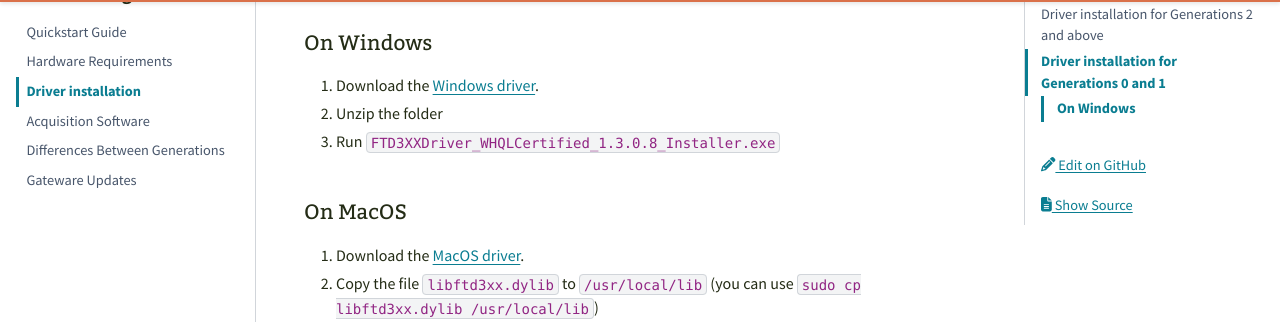
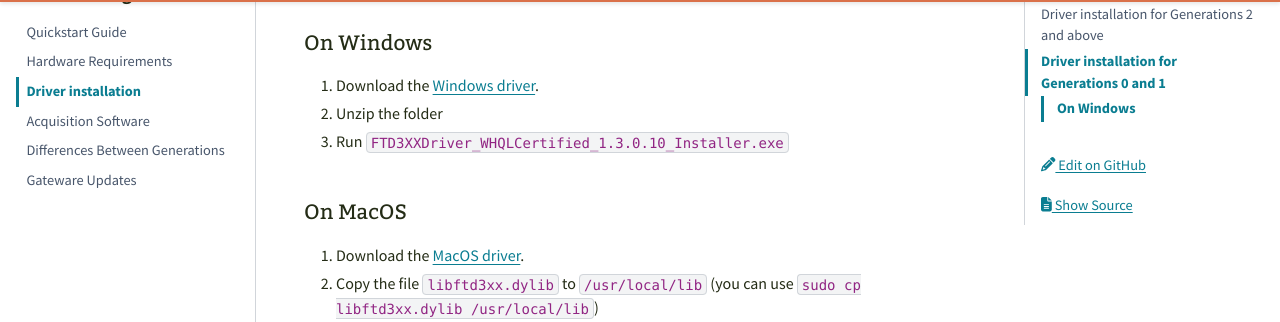
Before and after one commit to open-ephys/acq-board-docs, a Sphinx documentation site: the page built from source/User-Manual/Driver-installation.rst, in a window 1280 px wide and 900 px high, scrolled down 613 px. Shown: the part 126-448 px from the top of the window. Built offline with Sphinx 7.4.7 and the PyData theme 0.15.4, drawn with Linux system fonts in a browser that asks for light colours.

Commit message:
update driver version

```diff
--- a/source/User-Manual/Driver-installation.rst
+++ b/source/User-Manual/Driver-installation.rst
@@ -19,9 +19,9 @@ Acquisition Boards with an OE FPGA module (Open Ephys FT600 USB board) require t
 On Windows
 ********************
 
-#. Download the `Windows driver <https://ftdichip.com/wp-content/uploads/2024/01/FTD3XXDriver_WHQLCertified_1.3.0.8_Installer.zip>`__.
+#. Download the `Windows driver <https://github.com/open-ephys/plugin-GUI/blob/main/Resources/DLLs/FTD3XXDriver_WHQLCertified_1.3.0.10_Installer.exe>`__.
 #. Unzip the folder
-#. Run ``FTD3XXDriver_WHQLCertified_1.3.0.8_Installer.exe``
+#. Run ``FTD3XXDriver_WHQLCertified_1.3.0.10_Installer.exe``
 
 On MacOS
 ********************
--- a/source/_static/files/gen-driver-gateware-software-diff.csv
+++ b/source/_static/files/gen-driver-gateware-software-diff.csv
@@ -3,9 +3,9 @@
 | OE FPGA module","| Gen 1.
 | More channels","| Gen 0.
 | The original"
-**Drivers**,`FTD3XXDriver <https://github.com/open-ephys/plugin-GUI/blob/main/Resources/DLLs/FTD3XXDriver_WHQLCertified_1.3.0.8_Installer.exe>`__ ,`FTD3XXDriver <https://github.com/open-ephys/plugin-GUI/blob/main/Resources/DLLs/FTD3XXDriver_WHQLCertified_1.3.0.8_Installer.exe>`__ ,`FrontPanelUSB <https://github.com/open-ephys/plugin-GUI/blob/main/Resources/DLLs/FrontPanelUSB-DriverOnly-4.5.5.exe>`__ ,`FrontPanelUSB <https://github.com/open-ephys/plugin-GUI/blob/main/Resources/DLLs/FrontPanelUSB-DriverOnly-4.5.5.exe>`__
-**Latest Gateware**,"| :download:`version 1.5.1 </_static/files/OpenEphysFPGA-gw1.5.1.zip>`
-| Stored onboard","| :download:`version 1.5.1 </_static/files/OpenEphysFPGA-gw1.5.1.zip>`
+**Drivers**,`FTD3XXDriver <https://github.com/open-ephys/plugin-GUI/blob/main/Resources/DLLs/FTD3XXDriver_WHQLCertified_1.3.0.10_Installer.exe>`__ ,`FTD3XXDriver <https://github.com/open-ephys/plugin-GUI/blob/main/Resources/DLLs/FTD3XXDriver_WHQLCertified_1.3.0.10_Installer.exe>`__ ,`FrontPanelUSB <https://github.com/open-ephys/plugin-GUI/blob/main/Resources/DLLs/FrontPanelUSB-DriverOnly-4.5.5.exe>`__ ,`FrontPanelUSB <https://github.com/open-ephys/plugin-GUI/blob/main/Resources/DLLs/FrontPanelUSB-DriverOnly-4.5.5.exe>`__
+**Latest Gateware**,"| :download:`version 1.5.3 </_static/files/OpenEphysFPGA-AcqV3V2-v1.5.3.zip>`
+| Stored onboard","| :download:`version 1.5.3 </_static/files/OpenEphysFPGA-AcqV3V2-v1.5.3.zip>`
 | Stored onboard","| `rhd2000_usb3.bit <https://github.com/open-ephys-plugins/rhythm-plugins/blob/main/Resources/rhd2000_usb3.bit>`__
 | Distributed with the Open Ephys GUI","| `rhd2000.bit <https://github.com/open-ephys-plugins/rhythm-plugins/blob/main/Resources/rhd2000.bit>`__
 | Distributed with the Open Ephys GUI"
```
